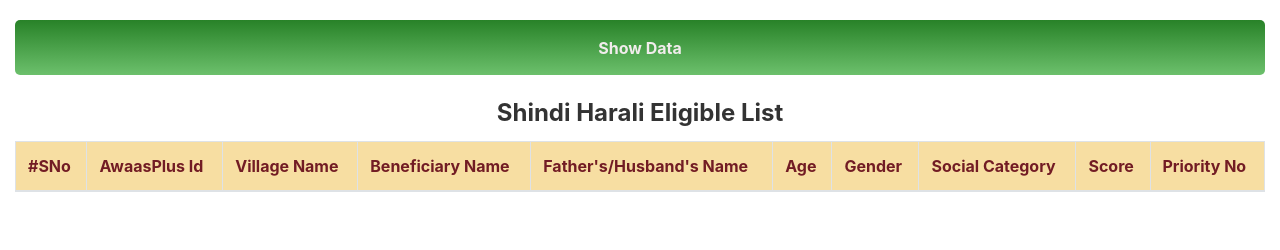
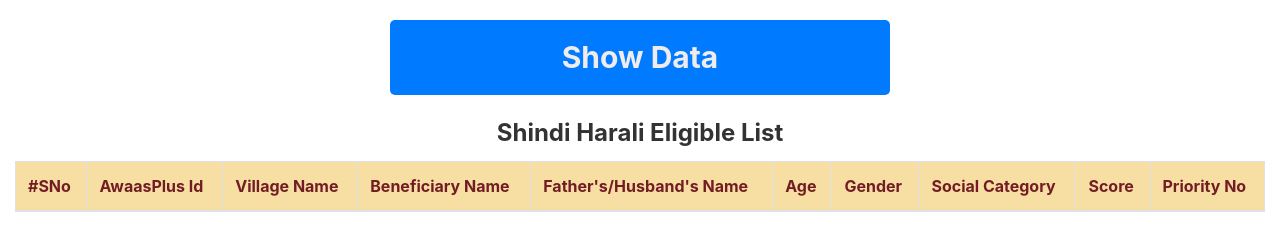
Before and after one commit to Vaishdube9309/ShindiHarali, a plain HTML site: page index.html in a window 1280 px wide. Drawn offline with nearby package versions, Linux system fonts and the light colour scheme.

Commit message:
Update index.html

```diff
--- a/index.html
+++ b/index.html
@@ -39,11 +39,12 @@
       }
       .save {
         width: 100%;
-
-        height: 55px;
-        background: -webkit-linear-gradient(rgb(40, 130, 40), rgb(108, 192, 108));
+        max-width: 500px;
+        height: 75px;
+        /* background: -webkit-linear-gradient(rgb(55, 7, 230), rgb(55, 9, 173)); */
         color: #f1ecec;
-        font-weight: bolder;
+        font-weight:bolder;
+        font-size: 30px;
         border: none;
         border-radius: 5px;
       }
```
